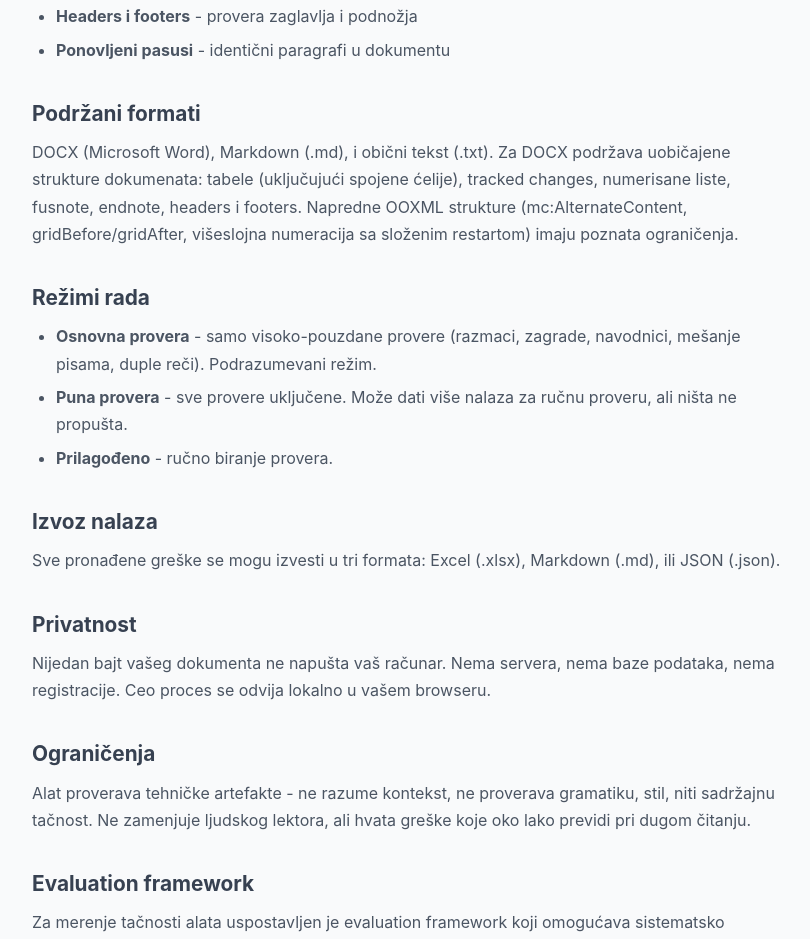
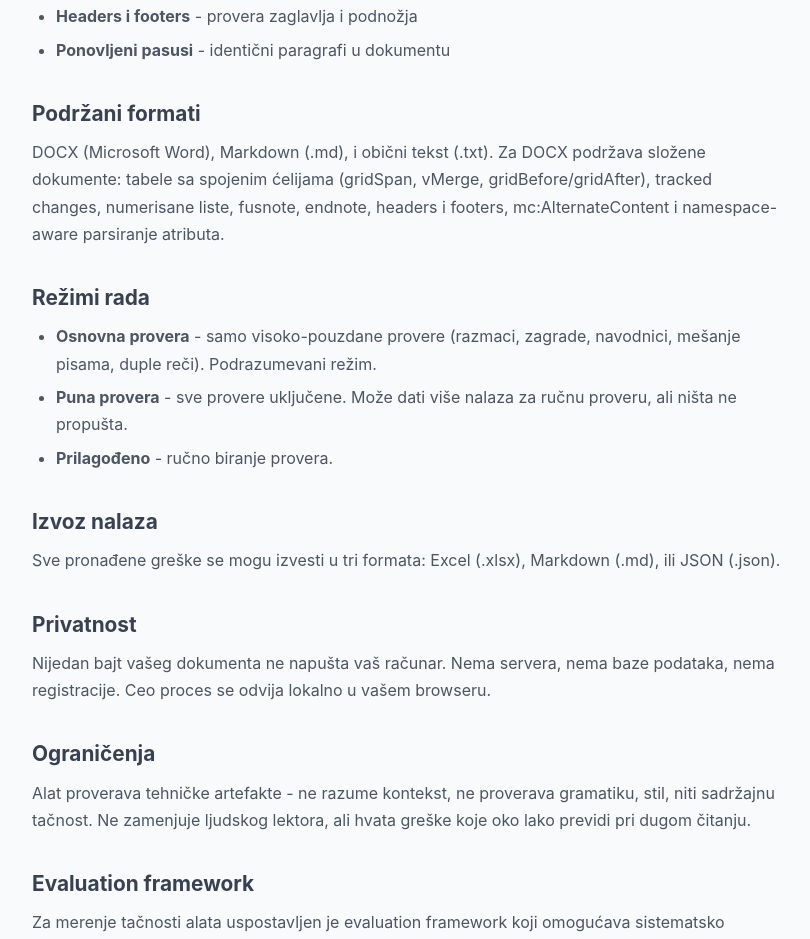
Before and after one commit to tfedek/free-lector, a website: page about.html in a window 1280 px wide. Shown: the part 836-1775 px from the top of the page, without its empty margins (232-1042 px from the left). Drawn offline with Linux system fonts and the light colour scheme.

Commit message:
docs: remove OOXML limitations caveat - all features now verified

```diff
--- a/about.html
+++ b/about.html
@@ -80,7 +80,7 @@
         </ul>
 
         <h2>Podržani formati</h2>
-        <p>DOCX (Microsoft Word), Markdown (.md), i obični tekst (.txt). Za DOCX podržava uobičajene strukture dokumenata: tabele (uključujući spojene ćelije), tracked changes, numerisane liste, fusnote, endnote, headers i footers. Napredne OOXML strukture (mc:AlternateContent, gridBefore/gridAfter, višeslojna numeracija sa složenim restartom) imaju poznata ograničenja.</p>
+        <p>DOCX (Microsoft Word), Markdown (.md), i obični tekst (.txt). Za DOCX podržava složene dokumente: tabele sa spojenim ćelijama (gridSpan, vMerge, gridBefore/gridAfter), tracked changes, numerisane liste, fusnote, endnote, headers i footers, mc:AlternateContent i namespace-aware parsiranje atributa.</p>
 
         <h2>Režimi rada</h2>
         <ul>
```
